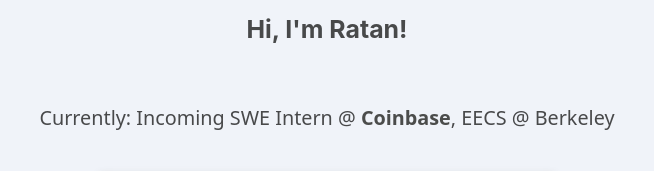
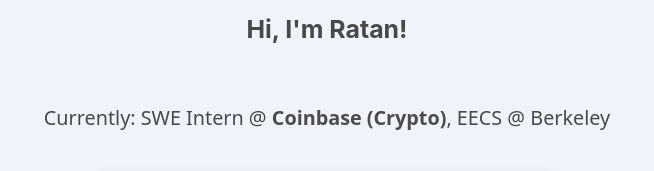
Before and after one commit to ratankaliani/v2, a Gatsby site: page / in a window 1280 px wide. Shown: the part 180-351 px from the top of the page, 313-967 px from the left. Built offline with nearby package versions, Linux system fonts and the light colour scheme; Gatsby itself is replaced by a stand-in of ours; a web font is replaced by a local one.

Commit message:
updated headline

```diff
--- a/src/components/Profile/Profile.js
+++ b/src/components/Profile/Profile.js
@@ -50,9 +50,9 @@ const Profile = () => (
     <P>
 
       <br />
-      Currently: Incoming SWE Intern @{' '}
+      Currently: SWE Intern @{' '}
       <a href="https://www.coinbase.com/" alt="coinbase.com">
-        Coinbase
+        Coinbase (Crypto)
       </a>,
       EECS @ Berkeley
       <br/>
```
